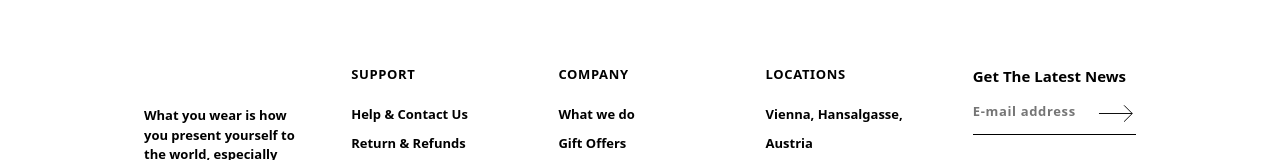
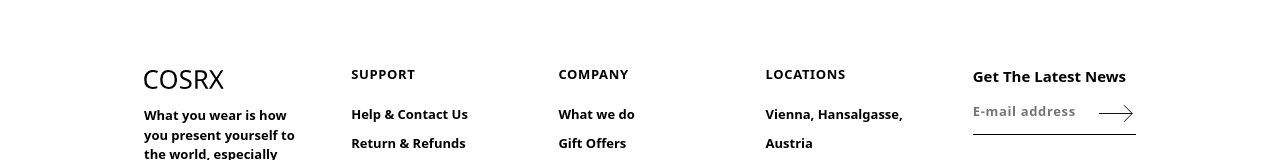
Before and after one commit to Patel-Nishit/E-Commerce-Website, a plain HTML site: page index.html in a window 1280 px wide. Shown: the part 4791-4951 px from the top of the page. Drawn offline with nearby package versions, Linux system fonts and the light colour scheme.

Commit message:
Update index.html
Change link for footer logo

```diff
--- a/index.html
+++ b/index.html
@@ -1152,7 +1152,7 @@
                                 data-area="footer-top-area-column-1">
                                 <div class="footer-center-align-image ">
                                     <div class="footer-m-image"> <a itemprop="url" href="index.html" target="_self">
-                                            <img itemprop="image" src="images/svg/logo-no-background.svg" width="80"
+                                            <img itemprop="image" src="logo-no-background.svg" width="80"
                                                 alt=""> </a>
                                     </div>
                                 </div>
```
